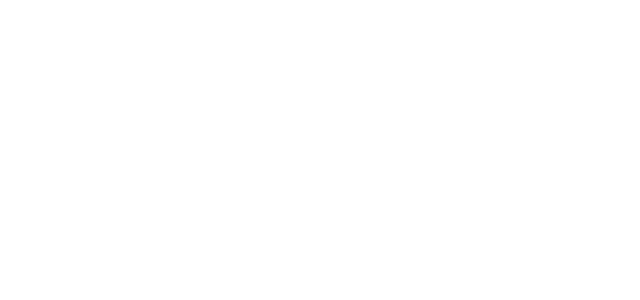
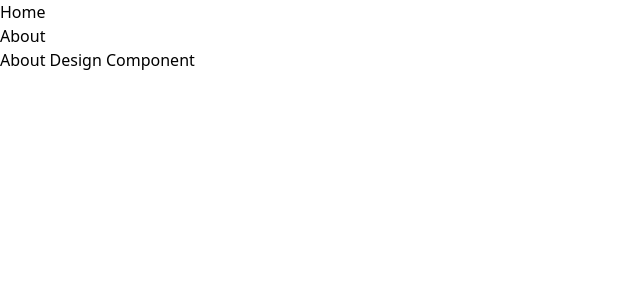
Before and after one commit to kudae3/MERN-STACK, a React (Vite) app in the folder Frontend/: page /about in a window 1280 px wide. Before the commit this address had no page. Shown: the top 300 px of the page, without its empty margins (0-640 px from the left). Built offline with nearby package versions, Linux system fonts and the light colour scheme.

Commit message:
Route layout setup

```diff
--- a/Frontend/src/App.jsx
+++ b/Frontend/src/App.jsx
@@ -1,8 +1,18 @@
+import { NavLink, Outlet } from "react-router"
+
 function App() {
   return (
-    <div>
-        <h2 className="font-bold text-md text-red-700">Hello World</h2>
-    </div>
+    <>
+      <nav>
+        <ul>
+          <li><NavLink to="/">Home</NavLink></li>
+          <li><NavLink to="/about">About</NavLink></li>
+        </ul>
+        <div>
+          <Outlet/>
+        </div>
+      </nav>
+    </>
   )
 }
 
--- /dev/null
+++ b/Frontend/src/components/About.jsx
@@ -0,0 +1,9 @@
+function About() {
+  return (
+    <div>
+      <h2>About Design Component</h2>
+    </div>
+  )
+}
+
+export default About
--- /dev/null
+++ b/Frontend/src/components/Home.jsx
@@ -0,0 +1,9 @@
+function Home() {
+  return (
+    <div>
+        <h2>Home Design Component</h2>
+    </div>
+  )
+}
+
+export default Home
--- a/Frontend/src/main.jsx
+++ b/Frontend/src/main.jsx
@@ -1,12 +1,18 @@
 import { createRoot } from 'react-dom/client'
+import { BrowserRouter, Route, Routes } from "react-router";
 import './index.css'
-import App from './App.jsx'
-import { BrowserRouter, Route, Routes } from "react-router";
+import App from './App';
+import Home from './components/Home.jsx';
+import About from './components/About.jsx';
+
 
 createRoot(document.getElementById('root')).render(
   <BrowserRouter>
     <Routes>
-      <Route path="/home" element={<App />} />
+      <Route path="/" element={<App />}>
+          <Route index element={<Home/>}></Route>
+          <Route path='/about' element={<About/>}></Route>
+      </Route>
     </Routes>
   </BrowserRouter>,
 )
```
